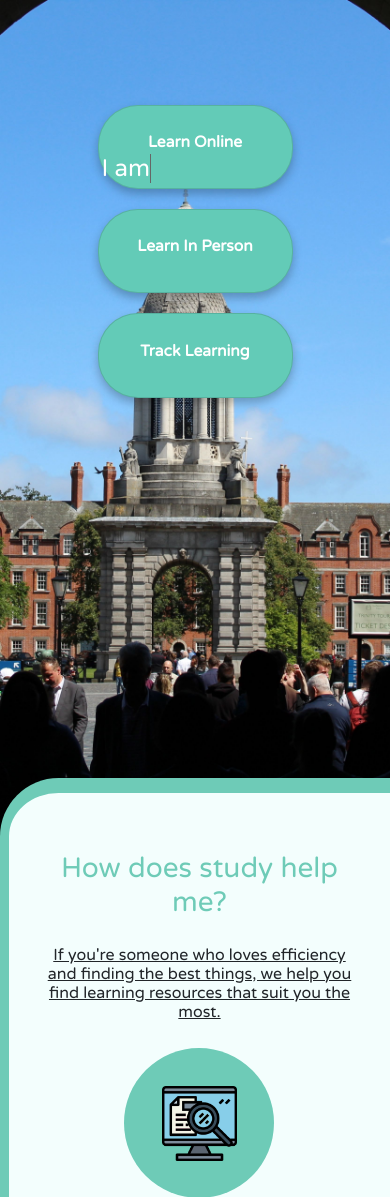
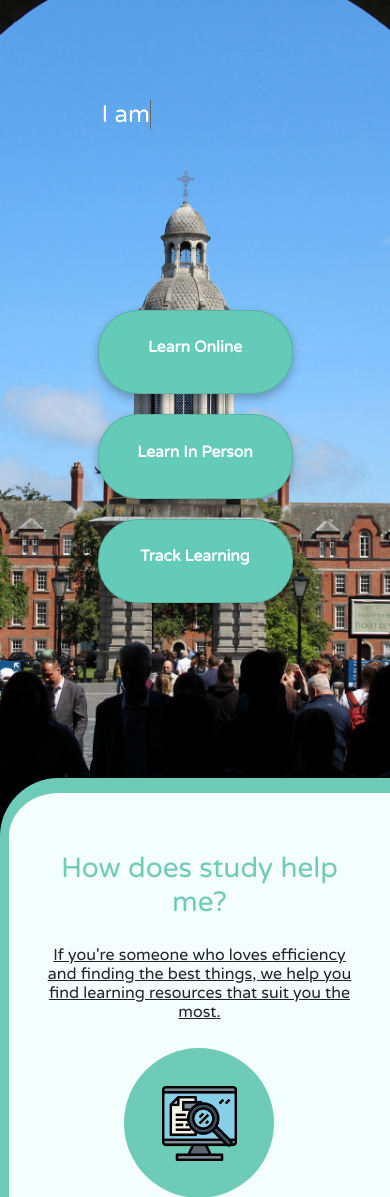
Before and after one commit to SamAtStudy/Study.ie-version-1.0, a PHP site: page / in a window 390 px wide. Shown: the part 56-1253 px from the top of the page. Run offline with PHP 8.4, Linux system fonts and the light colour scheme.

Commit message:
11/7/2019 - Apple Mobile Bug Fix

```diff
--- a/css/studyStylesheet.css
+++ b/css/studyStylesheet.css
@@ -19,8 +19,7 @@ a:hover{
 
 #typeWriter {
     font-weight: 200;
-    position: absolute;
-    top: 25vh;
+    padding-top:25vh;
     font-size: 3.5rem;
     color: white;
     z-index: 1;
@@ -496,6 +495,7 @@ body {
 @media screen and (max-width: 567px) {
     #typeWriter {
         font-size: 1.5rem;
+        padding-top:12vh;
     }
 
     .parallaxa {
@@ -509,7 +509,7 @@ body {
     .cards-list{
         /* On small screens, we are no longer using row direction but column */
         flex-direction: column;
-        margin-top:8vh;
+        margin-top:16vh;
     }
 
     .card{
--- a/index.html
+++ b/index.html
@@ -128,7 +128,7 @@
         </span>
     </h1>
     </div>
-   <br style="line-height: 24vh;">
+   <br>
 
     <!-- Buttons -->
     <div class="cards-list container-fluid">
```
